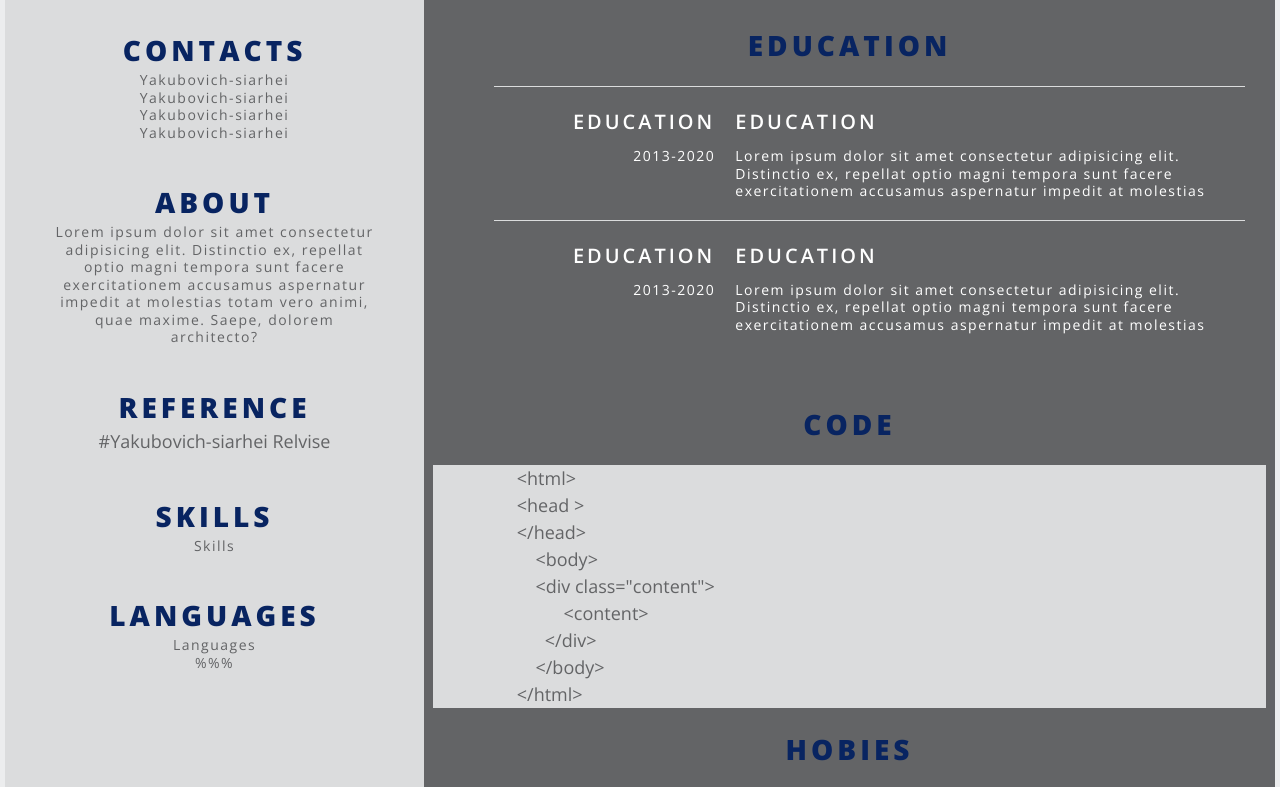
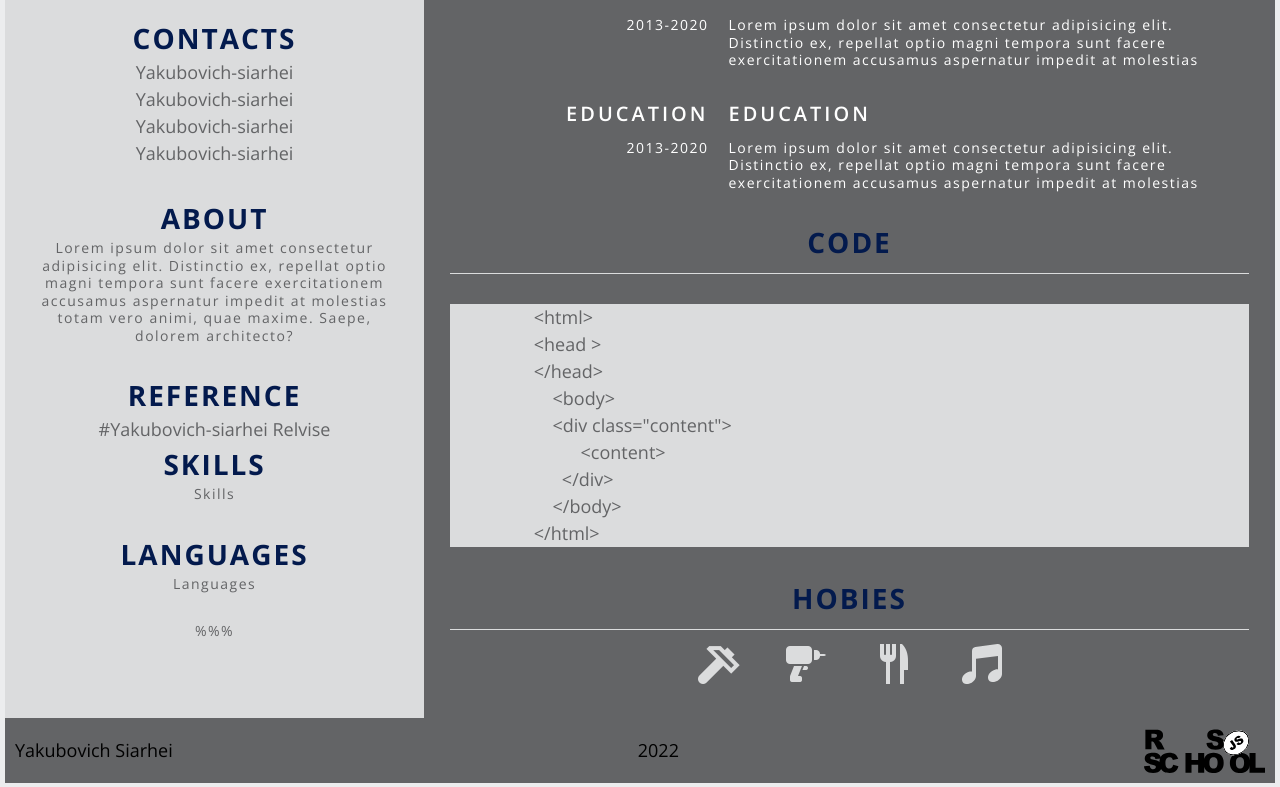
Before and after one commit to Yakubovich-siarhei/rsschool-cv_stage0, a plain HTML site: page index.html in a window 1280 px wide. Shown: the part 469-1256 px from the top of the page. Drawn offline with nearby package versions, Linux system fonts and the light colour scheme.

Commit message:
docs: add img svg

```diff
--- a/index.html
+++ b/index.html
@@ -34,17 +34,19 @@
 
     <main class="main">
       <div class="wrapper_main _container">
-        <div class="container container_left container_main">
+        <div class="container_left container_main">
           <section class="section" id="profile">
             <div class="avatar"></div>
-            <h1 class="section_title">Yakubovich Siarhei</h1>
+            <h1 class="section_title section_title_profile">Yakubovich Siarhei</h1>
           </section>
           <section class="section" id="contacts">
-            <h2 class="section_title">Contacts</h2>
-            <p>Yakubovich-siarhei</p>
-            <p>Yakubovich-siarhei</p>
-            <p>Yakubovich-siarhei</p>
-            <p>Yakubovich-siarhei</p>
+            <h2 class="section_title_contacts section_title">Contacts</h2>
+            <div class="section_contacts_container">
+              <a href="#contacts" class="_link" title="Yakubovich-siarhei">Yakubovich-siarhei</a>
+              <a href="#contacts" class="_link"  title="Yakubovich-siarhei">Yakubovich-siarhei</a>
+              <a href="#contacts" class="_link"  title="Yakubovich-siarhei">Yakubovich-siarhei</a>
+              <a href="#contacts" class="_link"  title="Yakubovich-siarhei">Yakubovich-siarhei</a>
+            </div>
           </section>
           <section class="section" id="about">
             <h2 class="section_title">About</h2>
@@ -71,13 +73,11 @@
           </section>
         </div>
 
-        <div class="container container_right container_main">
+        <div class="container_right container_main">
           <section class="section " id="experience">
             <h2 class="section_title">experience</h2>
             <div class="section_experience">
-              <div>
                 <div class="section_title_line"></div>
-              </div>
               <div class="section_right">
                 <div class="container_right_one">
                   <h3 class="section_subtitle">experience</h3>
@@ -93,9 +93,6 @@
               </div>
             </div>
             <div class="section_experience">
-              <div>
-                <div class="section_title_line"></div>
-              </div>
               <div class="section_right">
                 <div class="container_right_one">
                   <h3 class="section_subtitle">experience</h3>
@@ -112,13 +109,10 @@
             </div>
 
           </section>
-
           <section class="section " id="education">
             <h2 class="section_title">education</h2>
             <div class="section_education">
-              <div>
                 <div class="section_title_line"></div>
-              </div>
               <div class="section_right">
                 <div class="container_right_one">
                   <h3 class="section_subtitle">education</h3>
@@ -134,9 +128,6 @@
               </div>
             </div>
             <div class="section_education">
-              <div>
-                <div class="section_title_line"></div>
-              </div>
               <div class="section_right">
                 <div class="container_right_one">
                   <h3 class="section_subtitle">education</h3>
@@ -152,9 +143,9 @@
               </div>
             </div>
           </section>
-
           <section class="section" id="code">
             <h2 class="section_title">code</h2>
+            <div class="section_title_line"></div>
             <div class="code_content">
               <pre><code>                  &lt;html&gt;
                   &lt;head &gt;
@@ -167,16 +158,16 @@
                   &lt;/html&gt;</code></pre>
           </div>
           </section>
-
           <section class="section " id="hobies">
             <h2 class="section_title">hobies</h2>
             <div class="section_hobies">
-                <div class="section_title_line"></div>
-              <div class="section_hobies">
-                <div class="container_hobies">
-                  <h3 class="section_subtitle">hobies</h3>
-                  <div class="container_hobies_icon">icon</div>
-                </div>
+              <div class="section_title_line"></div>
+              <div class="section_hobies_icon">
+                  <div class="container_hobies_icon _ibg"><img src="assets/svg/molotok.png" alt="hobies"></div>
+                  <div class="container_hobies_icon _ibg"><img src="assets/svg/remont.png" alt="hobies"></div>
+                  <div class="container_hobies_icon _ibg"><img src="assets/svg/kitchen.png" alt="hobies"></div>
+                  <div class="container_hobies_icon _ibg"><img src="assets/svg/music01.svg" alt="hobies"></div>
+
               </div>
             </div>
           </section>
--- a/style.css
+++ b/style.css
@@ -23,6 +23,7 @@ body {
 a {
 	text-decoration: none;  /* подчеркивание*/
     color: inherit;
+    transition: all 0.3s;
 }
 
 p {
@@ -37,8 +38,11 @@ ol,
 li {
 	list-style: none; /* убираем подчёркивание */
 }
-img {
-	vertical-align: top; /*прижымаем вверх*/
+
+._ibg img {       /* позицианируем */
+	width: 100%;
+	height: 100%;
+	object-fit: cover;
 }
 
 /*-----------------------общие------------------*/
@@ -62,15 +66,19 @@ html {
 }
 
 .section {
-    padding: 20px 50px;
+    padding: 0 30px;
+}
+
+.section > *:not(:first-child){
+    margin-bottom: 30px;
 }
 
 .section_title {
-    color:#082461;
+    color:#031a4d;
     font-size: 28px;
-    font-weight: 800;
+    font-weight: 700;
     text-transform: uppercase;  /* caps */
-    letter-spacing: 4px;   /* межбуквенное */
+    letter-spacing: 2px;   /* межбуквенное */
 }
 
 .section_subtitle,
@@ -83,14 +91,13 @@ html {
 }
 
 .section_title_line {
-    width: 100%;
     height: 1px;
     background-color:#dbdcdd;
-    margin: 20px;
+    margin: 10px 0;
 }
 
 ._link:hover {
-    color: #082461;
+    color: #031a4d;
     transition: all 0.5s;
 }
 
@@ -106,7 +113,7 @@ html {
 }
 
 .prompt_header {
-    color: #082461;
+    color: #031a4d;
 }
 
 .header_menu_container,
@@ -155,7 +162,7 @@ html {
     letter-spacing: 2px;
     transition: 0.3s;
     cursor: pointer;
-    color:#082461;
+    color:#031a4d;
 }
 
 .menu_item:hover .nav-link {
@@ -190,6 +197,13 @@ html {
     align-items: center;
 }
 
+.section_title_profile {
+    font-size: 34px;
+    font-weight: 900;
+    letter-spacing: 4px;
+
+}
+
 .avatar {
     margin: -20px 0 50px  0;
     height: 250px;
@@ -207,15 +221,17 @@ html {
     color: #636466;
 }
 
+.section_contacts_container {
+    display: flex;
+    flex-direction: column;
+    align-items: center;
+}
+
 /*-----------------------main content right------------------*/
 .container_right {
     flex: 0 1 67%;
     background-color: #636466;
     color: #ffff;
-}
-
-.container_right > :not(:last-child){
-    margin-bottom: 50px;
 }
 
 .section_right {
@@ -234,10 +250,9 @@ html {
     padding-left:  10px;
 }
 
-#code {
-    margin: 0 auto;
-    min-width: 98%;
-    padding: 0;
+#code,
+#hobies {
+    min-width: 94%;
 }
 
 .code_content {
@@ -246,6 +261,22 @@ html {
     color: #636466;
     text-align: left;
 }
+
+.container_hobies_icon {
+    width: 48px;
+    height: 48px;
+}
+
+.section_hobies_icon {
+    display: flex;
+    flex-direction: row;
+    justify-content: center;
+}
+
+.container_hobies_icon:not(:last-of-type) {
+    padding-right: 40px;
+}
+
 
 /*-----------------------footer------------------*/
 footer {
@@ -264,8 +295,6 @@ footer {
     margin: 10px;
 }
 
-
-
 .image_footer {
     width: 121px;
     height: 45px;
```
Also changed, not shown: assets/svg/kitchen.png (added), assets/svg/molotok.png (added), assets/svg/music01.svg (added), assets/svg/remont.png (added).
